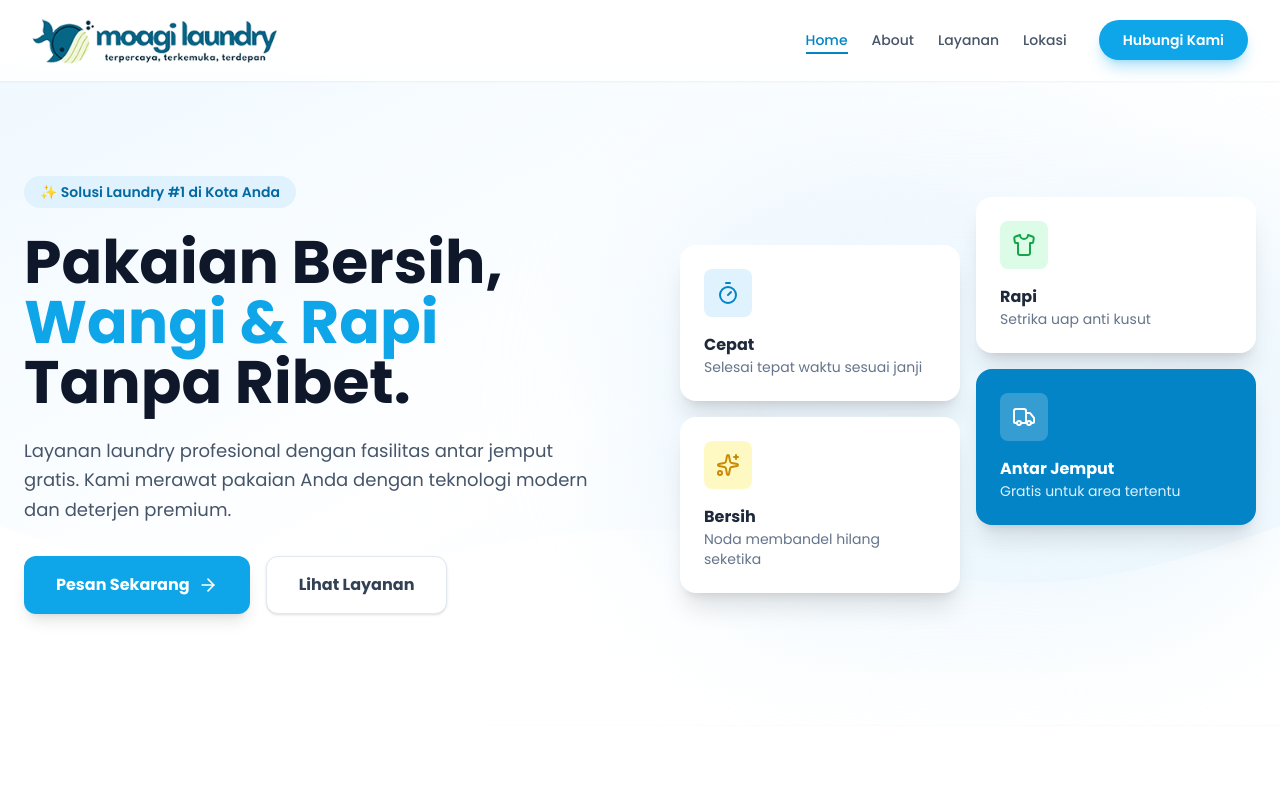
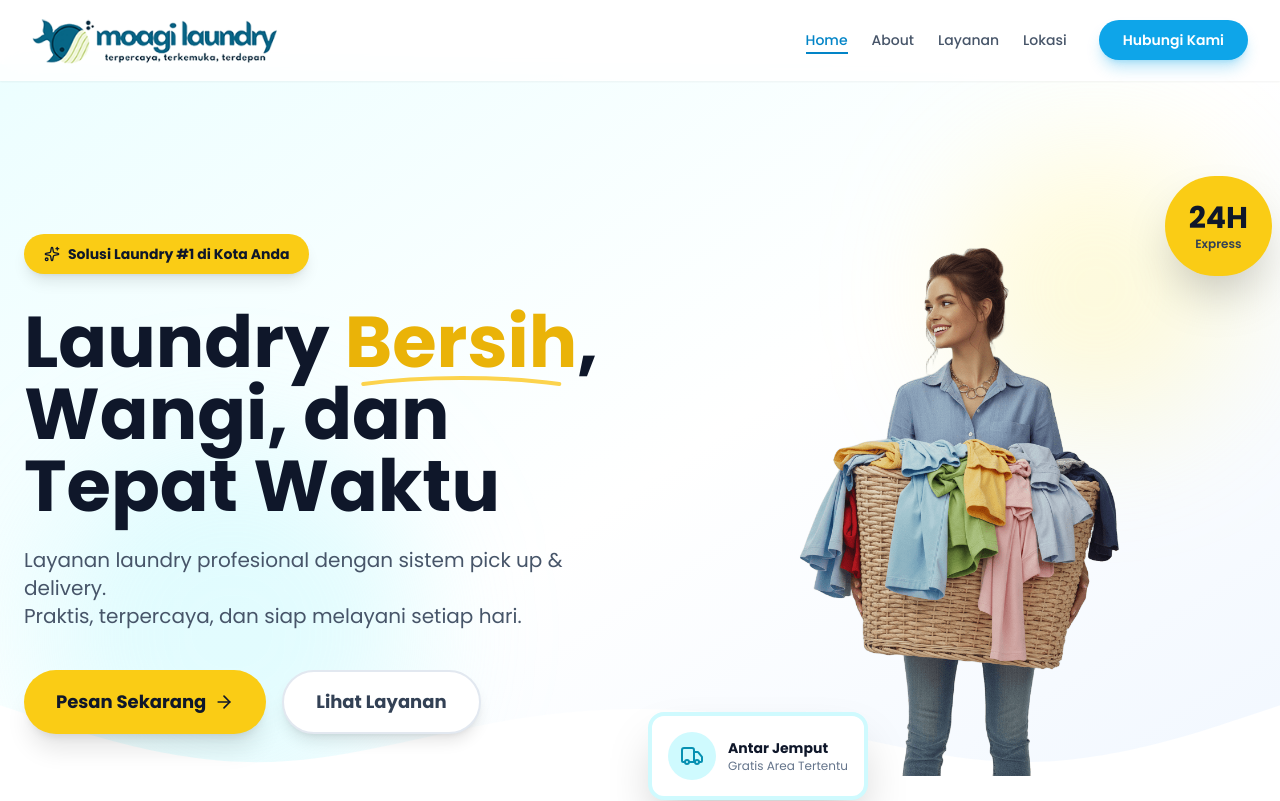
Before and after one commit to ravelaproduct/moagi, a React (Vite) app: page / in a window 1280 px wide. Shown: the top 801 px of the page. Built offline with nearby package versions, Linux system fonts and the light colour scheme.

Commit message:
enhance: hero section

```diff
--- a/src/pages/Home.jsx
+++ b/src/pages/Home.jsx
@@ -27,87 +27,117 @@ export default function Home() {
             </Helmet>
 
             {/* Hero Section */}
-            <section className="relative bg-gradient-to-br from-sky-50 via-white to-sky-100/50 py-20 lg:py-28 overflow-hidden">
+            <section className="relative bg-gradient-to-br from-cyan-50 via-white to-blue-50 pt-32 pb-20 lg:pb-32 overflow-hidden">
+                {/* Background Decorative Elements */}
+                <div className="absolute top-20 right-10 w-72 h-72 bg-yellow-200/30 rounded-full blur-3xl"></div>
+                <div className="absolute bottom-20 left-10 w-96 h-96 bg-cyan-200/30 rounded-full blur-3xl"></div>
+
                 <div className="container mx-auto px-4 md:px-6 relative z-10">
-                    <div className="flex flex-col lg:flex-row items-center gap-12 lg:gap-20">
+                    <div className="flex flex-col lg:flex-row items-center gap-12 lg:gap-16">
+                        {/* Left Content */}
                         <motion.div
                             className="lg:w-1/2 text-center lg:text-left"
                             initial={{ opacity: 0, x: -50 }}
                             animate={{ opacity: 1, x: 0 }}
                             transition={{ duration: 0.8 }}
                         >
-                            <div className="inline-block px-4 py-1.5 mb-6 rounded-full bg-sky-100 text-sky-700 font-semibold text-sm">
-                                ✨ Solusi Laundry #1 di Kota Anda
-                            </div>
-                            <h1 className="text-4xl lg:text-6xl font-bold text-slate-900 leading-tight mb-6">
-                                Pakaian Bersih, <br className="hidden lg:block" />
-                                <span className="text-sky-500">Wangi & Rapi</span> <br className="hidden lg:block" />
-                                Tanpa Ribet.
+                            {/* Badge */}
+                            <motion.div
+                                className="inline-flex items-center gap-2 px-5 py-2.5 mb-8 rounded-full bg-yellow-400 text-slate-900 font-bold text-sm shadow-lg"
+                                initial={{ opacity: 0, y: -20 }}
+                                animate={{ opacity: 1, y: 0 }}
+                                transition={{ delay: 0.2 }}
+                            >
+                                <Sparkles className="w-4 h-4" />
+                                Solusi Laundry #1 di Kota Anda
+                            </motion.div>
+
+                            {/* Headline */}
+                            <h1 className="text-5xl lg:text-7xl font-bold text-slate-900 leading-tight mb-6">
+                                Laundry{' '}
+                                <span className="relative inline-block">
+                                    <span className="relative z-10 text-yellow-500">Bersih</span>
+                                    <svg className="absolute -bottom-2 left-0 w-full" height="12" viewBox="0 0 200 12" fill="none">
+                                        <path d="M2 10C60 2 140 2 198 10" stroke="#FCD34D" strokeWidth="4" strokeLinecap="round" />
+                                    </svg>
+                                </span>
+                                ,{' '}<br />
+                                Wangi, dan<br />
+                                Tepat Waktu
                             </h1>
-                            <p className="text-lg text-slate-600 mb-8 leading-relaxed max-w-xl mx-auto lg:mx-0">
-                                Layanan laundry profesional dengan fasilitas antar jemput gratis. Kami merawat pakaian Anda dengan teknologi modern dan deterjen premium.
+
+                            {/* Description */}
+                            <p className="text-lg lg:text-xl text-slate-600 mb-10 leading-relaxed max-w-xl mx-auto lg:mx-0">
+                                Layanan laundry profesional dengan sistem pick up & delivery.<br />
+                                Praktis, terpercaya, dan siap melayani setiap hari.
                             </p>
+
+                            {/* CTA Buttons */}
                             <div className="flex flex-col sm:flex-row gap-4 justify-center lg:justify-start">
                                 <a
                                     href="https://wa.me/6281234567890"
                                     target="_blank"
                                     rel="noreferrer"
-                                    className="inline-flex items-center justify-center px-8 py-4 bg-sky-500 text-white font-bold rounded-xl shadow-lg hover:bg-sky-600 hover:shadow-sky-200/50 transition-all duration-300 transform hover:-translate-y-1"
+                                    className="inline-flex items-center justify-center px-8 py-4 bg-yellow-400 text-slate-900 font-bold rounded-full shadow-xl hover:bg-yellow-500 hover:shadow-2xl transition-all duration-300 transform hover:-translate-y-1 text-lg"
                                 >
                                     Pesan Sekarang
                                     <ArrowRight className="ml-2 w-5 h-5" />
                                 </a>
                                 <Link
                                     to="/layanan"
-                                    className="inline-flex items-center justify-center px-8 py-4 bg-white text-slate-700 font-bold rounded-xl shadow border border-slate-200 hover:bg-slate-50 transition-all duration-300"
+                                    className="inline-flex items-center justify-center px-8 py-4 bg-white text-slate-700 font-bold rounded-full shadow-lg border-2 border-slate-200 hover:border-cyan-400 hover:bg-cyan-50 transition-all duration-300 text-lg"
                                 >
                                     Lihat Layanan
                                 </Link>
                             </div>
                         </motion.div>
 
+                        {/* Right Image */}
                         <motion.div
                             className="lg:w-1/2 relative"
-                            initial={{ opacity: 0, scale: 0.8 }}
+                            initial={{ opacity: 0, scale: 0.9 }}
                             animate={{ opacity: 1, scale: 1 }}
-                            transition={{ duration: 0.8, delay: 0.2 }}
+                            transition={{ duration: 0.8, delay: 0.3 }}
                         >
-                            <div className="aspect-square rounded-full bg-sky-100/50 absolute top-1/2 left-1/2 -translate-x-1/2 -translate-y-1/2 w-[120%] h-[120%] blur-3xl -z-10" />
-                            {/* Abstract Illustration Representation */}
-                            <div className="relative z-10 grid grid-cols-2 gap-4">
-                                <div className="space-y-4 pt-12">
-                                    <div className="bg-white p-6 rounded-2xl shadow-xl">
-                                        <div className="w-12 h-12 bg-sky-100 rounded-lg flex items-center justify-center mb-4 text-sky-600">
-                                            <Timer className="w-6 h-6" />
-                                        </div>
-                                        <h3 className="font-bold text-slate-800">Cepat</h3>
-                                        <p className="text-sm text-slate-500">Selesai tepat waktu sesuai janji</p>
+                            {/* Main Image */}
+                            <div className="relative z-10">
+                                <img
+                                    src="/model.png"
+                                    alt="Moagi Laundry Service"
+                                    className="w-full h-auto rounded-3xl"
+                                />
+                            </div>
+
+                            {/* Floating Badge - Top Right */}
+                            <motion.div
+                                className="absolute -top-4 -right-4 bg-yellow-400 rounded-full p-6 shadow-2xl"
+                                initial={{ opacity: 0, scale: 0 }}
+                                animate={{ opacity: 1, scale: 1 }}
+                                transition={{ delay: 0.8, type: "spring" }}
+                            >
+                                <div className="text-center">
+                                    <div className="text-3xl font-bold text-slate-900">24H</div>
+                                    <div className="text-xs font-semibold text-slate-700">Express</div>
+                                </div>
+                            </motion.div>
+
+                            {/* Floating Badge - Bottom Left */}
+                            <motion.div
+                                className="absolute -bottom-6 -left-6 bg-white rounded-2xl p-4 shadow-2xl border-4 border-cyan-100"
+                                initial={{ opacity: 0, x: -20 }}
+                                animate={{ opacity: 1, x: 0 }}
+                                transition={{ delay: 1, type: "spring" }}
+                            >
+                                <div className="flex items-center gap-3">
+                                    <div className="w-12 h-12 bg-cyan-100 rounded-full flex items-center justify-center">
+                                        <Truck className="w-6 h-6 text-cyan-600" />
                                     </div>
-                                    <div className="bg-white p-6 rounded-2xl shadow-xl">
-                                        <div className="w-12 h-12 bg-yellow-100 rounded-lg flex items-center justify-center mb-4 text-yellow-600">
-                                            <Sparkles className="w-6 h-6" />
-                                        </div>
-                                        <h3 className="font-bold text-slate-800">Bersih</h3>
-                                        <p className="text-sm text-slate-500">Noda membandel hilang seketika</p>
+                                    <div>
+                                        <div className="text-sm font-bold text-slate-900">Antar Jemput</div>
+                                        <div className="text-xs text-slate-500">Gratis Area Tertentu</div>
                                     </div>
                                 </div>
-                                <div className="space-y-4">
-                                    <div className="bg-white p-6 rounded-2xl shadow-xl">
-                                        <div className="w-12 h-12 bg-green-100 rounded-lg flex items-center justify-center mb-4 text-green-600">
-                                            <Shirt className="w-6 h-6" />
-                                        </div>
-                                        <h3 className="font-bold text-slate-800">Rapi</h3>
-                                        <p className="text-sm text-slate-500">Setrika uap anti kusut</p>
-                                    </div>
-                                    <div className="bg-sky-600 p-6 rounded-2xl shadow-xl text-white">
-                                        <div className="w-12 h-12 bg-white/20 rounded-lg flex items-center justify-center mb-4">
-                                            <Truck className="w-6 h-6 text-white" />
-                                        </div>
-                                        <h3 className="font-bold">Antar Jemput</h3>
-                                        <p className="text-sm text-sky-100">Gratis untuk area tertentu</p>
-                                    </div>
-                                </div>
-                            </div>
+                            </motion.div>
                         </motion.div>
                     </div>
                 </div>
```
